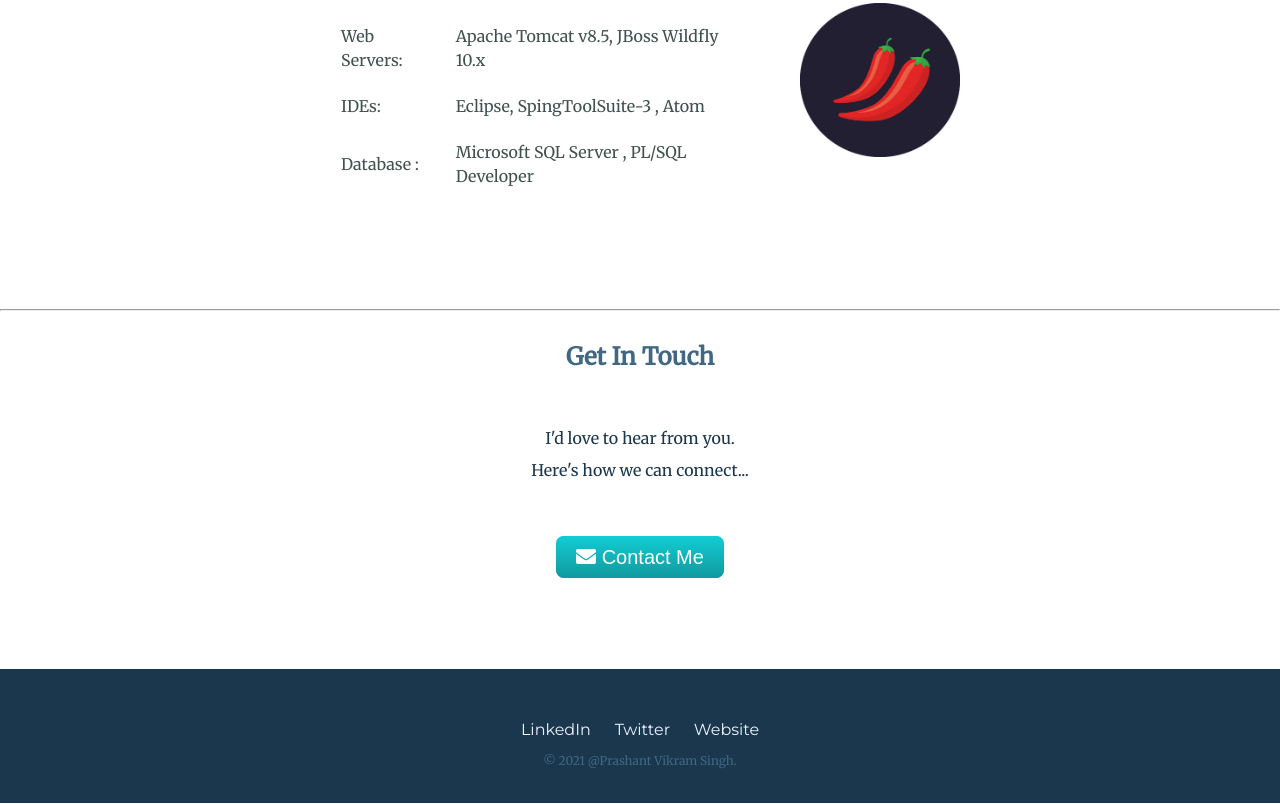
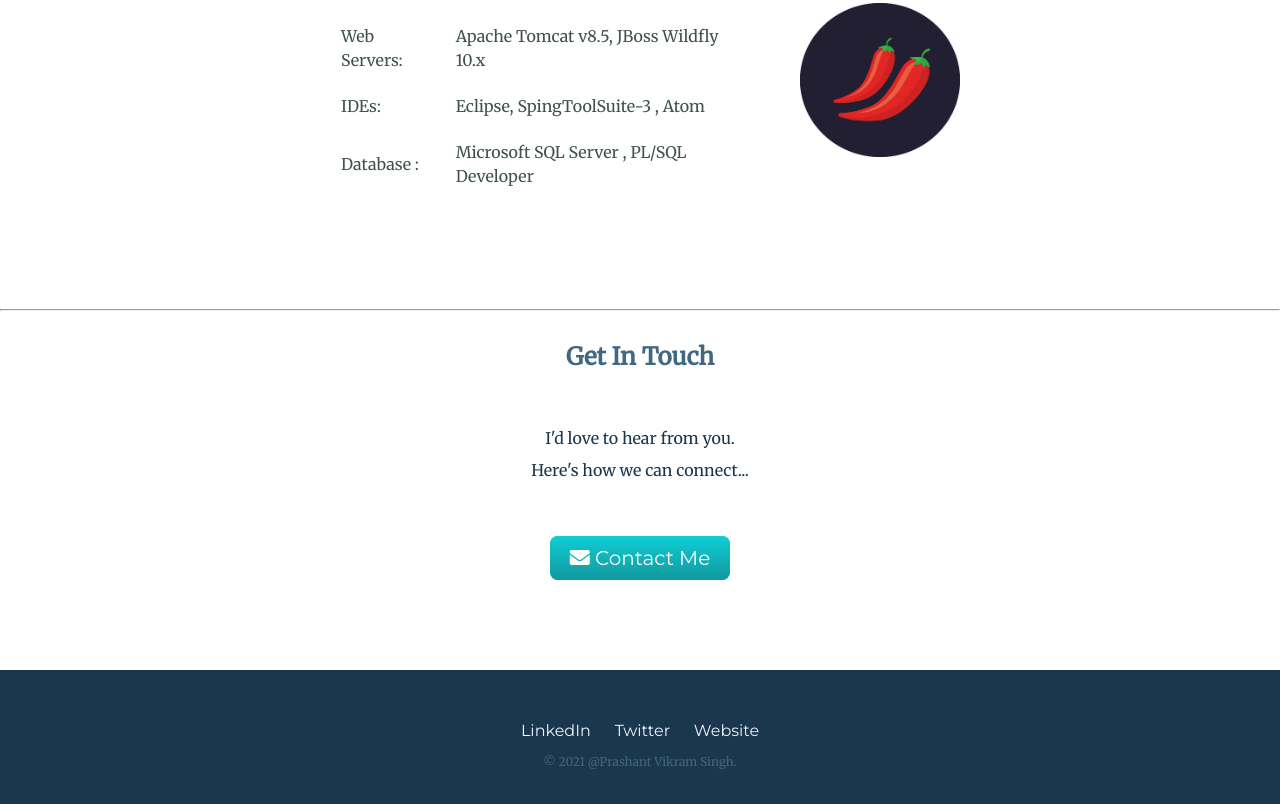
Before and after one commit to Vikramsprashant/MyPersonalSite1.2, a plain HTML site: page index.html in a window 1280 px wide. Shown: the part 3599-4403 px from the top of the page. Drawn offline with Linux system fonts and the light colour scheme; a web font is replaced by a local one.

Commit message:
updated contact me font family

```diff
--- a/CSS/styles.css
+++ b/CSS/styles.css
@@ -85,7 +85,8 @@ p{
   -webkit-border-radius: 8;
   -moz-border-radius: 8;
   border-radius: 8px;
-  font-family: Arial;
+/*   font-family: Arial; */
+  font-family: 'Montserrat', sans-serif;
   color: #ffffff;
   font-size: 20px;
   padding: 10px 20px 10px 20px;
```
